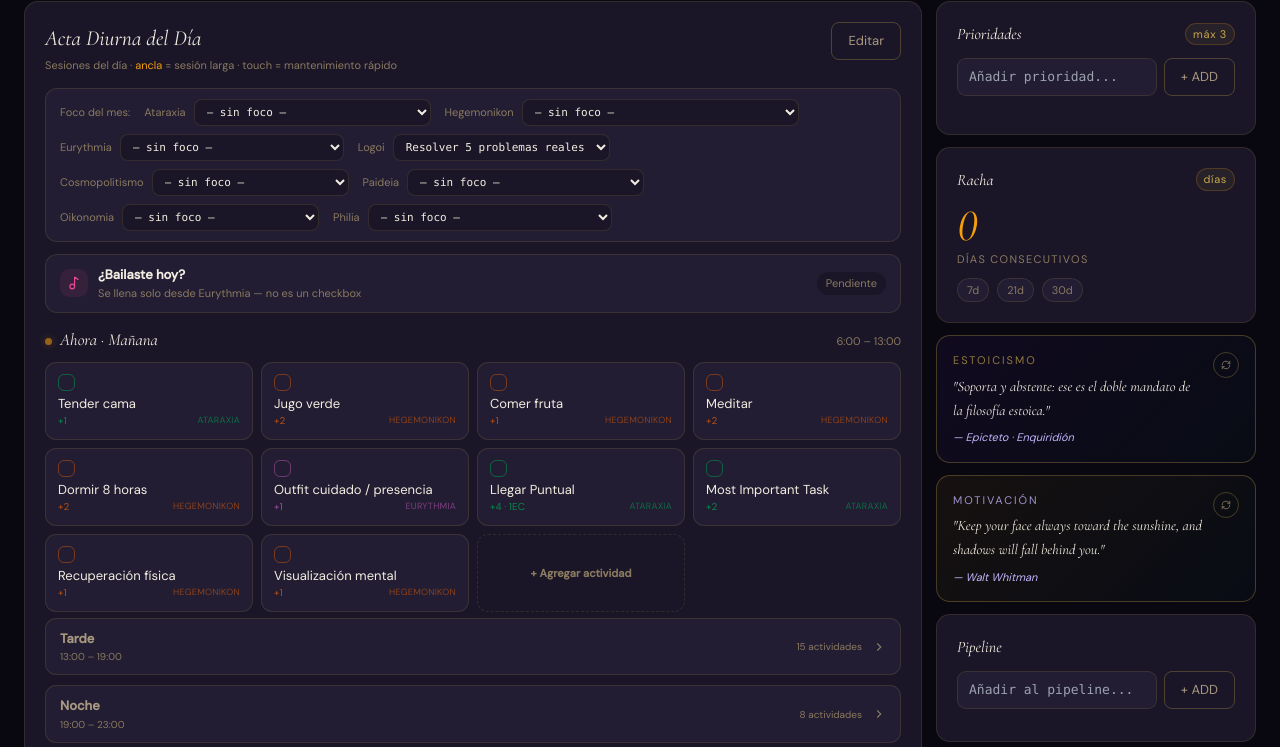
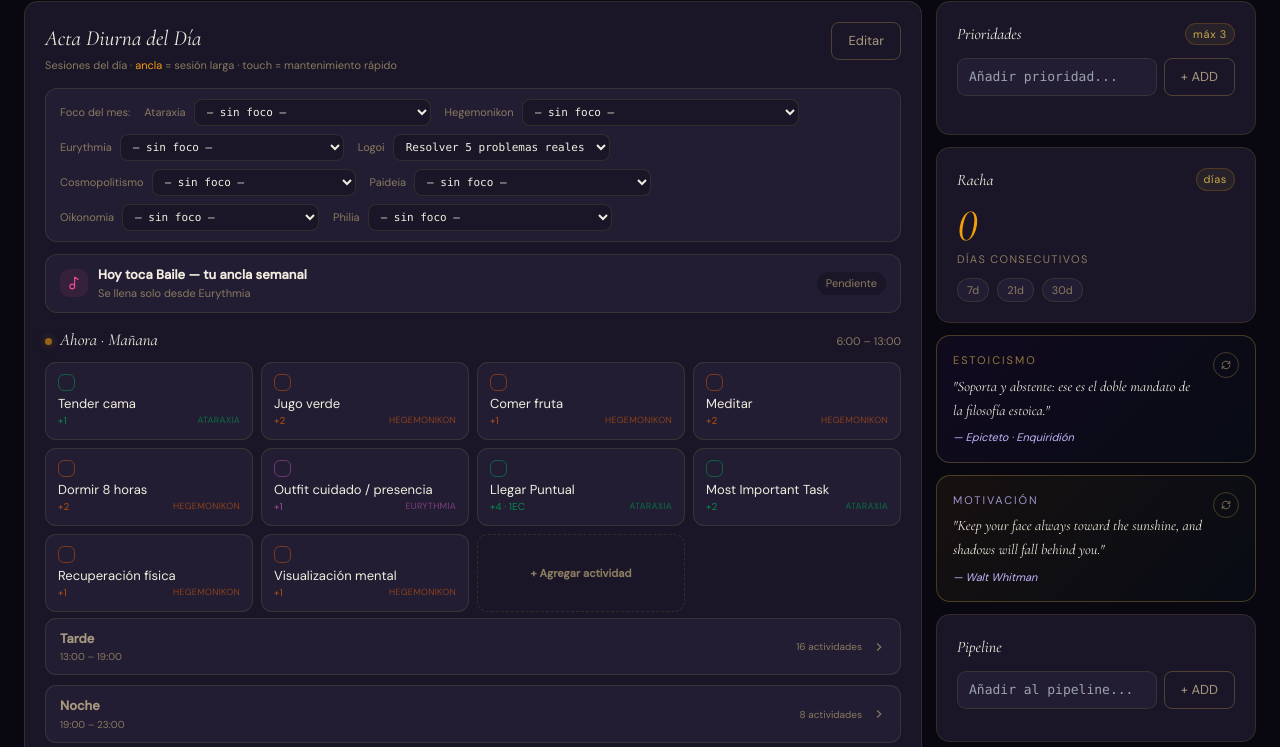
Before and after one commit to SupremoGio/eudaimonia, a Flask app: page /actividades/ in a window 1280 px wide. Shown: the part 483-1230 px from the top of the page. Run offline with Flask 3, Linux system fonts and the light colour scheme; the visitor is signed in with stand-in values (Sample User, id 1); data comes from the database, SQL or seed files in the repository; data that the repository does not hold is empty; some libraries are stand-ins or nearby versions.

Commit message:
Fase 3: anclas semanales rotativas + card de Eurythmia dinámico (#40)
Confirmé el estado de Fases 1 y 2 (ambas en producción) antes de aplicar
esto. También corrijo una premisa del prompt: el checklist diario manual
NUNCA excluyó sábado/domingo — esa exclusión solo aplica al sistema aparte
de bloques Sábado Reset/Domingo Strategy (rutina_bloques). El checklist de
activity_defs siempre estuvo disponible los 7 días, así que no había
conflicto real que resolver, solo confirmar.

- Columna days_of_week en activity_defs (CSV mon/tue/.../sun, NULL = todos
  los días). 4 anclas semanales nuevas: CCNA/Programación (lun/mié/vie),
  Inglés (lun/jue), Francés (mar/vie), Leer psicología — sesión profunda
  (dom). Baile NO es una fila nueva: su ancla es eurythmia_session, que ya
  existía desde Fase 1 — solo agrego el calendario (martes/sábado) para el
  copy del card pasivo.
- get_active_grouped() excluye del checklist las anclas cuyo día no es hoy;
  get_active_flat() (validación de log) NO filtra por día — loguear una
  ancla fuera de su día programado sigue permitido y cuenta para el tier,
  por si el usuario genuinamente la hizo distinto ese día.
- get_daily_classification() aplica el mismo filtro de elegibilidad-hoy a
  anchor_defs/touch_defs (denominadores) para que "cuántas anclas hay hoy"
  refleje lo que realmente se ve ese día — los logs ya hechos siguen
  contando en el numerador aunque no fueran su día.
- Card "¿Bailaste hoy?" con 4 estados server-side (día-ancla × registrado):
  proactivo si toca hoy y falta, celebratorio si toca y ya se hizo, neutral
  si no tocaba, "extra" si no tocaba pero se hizo igual. Sigue siendo
  100% pasivo, sin checkbox.

Probado: migración (52 activity_defs), filtrado por día verificado contra
las 7 combinaciones del calendario (coincide exacto con el prompt), log
fuera de horario sigue contando para el tier, las 4 variantes del card de
Eurythmia, y visual en navegador (Playwright) sin errores de consola.


Claude-Session: https://claude.ai/code/session_01CG3eRD1foFr8zTJmbfobkh

Co-authored-by: Claude <noreply@anthropic.com>

```diff
--- a/gio_v3/database.py
+++ b/gio_v3/database.py
@@ -1927,6 +1927,34 @@ def init_db():
             ]
         )
 
+        # ── ACTA DIURNA Fase 3 — anclas semanales rotativas ─────────────────────
+        # days_of_week: CSV de mon/tue/wed/thu/fri/sat/sun, NULL = todos los días
+        # (comportamiento por default de todo lo sembrado en Fases 1-2). Estas
+        # anclas SÍ ocurren en fin de semana — no chocan con nada porque el
+        # checklist diario manual nunca excluyó sábado/domingo (esa exclusión
+        # solo aplica al sistema aparte de bloques Sábado Reset/Domingo Strategy).
+        # Baile no tiene fila aquí: su "ancla" es eurythmia_session ya existente,
+        # ver EURYTHMIA_ANCLA_DAYS en modules/actividades/routes.py.
+        try:
+            ad_cols2 = [r["name"] for r in db.execute("PRAGMA table_info(activity_defs)").fetchall()]
+            if "days_of_week" not in ad_cols2:
+                db.execute("ALTER TABLE activity_defs ADD COLUMN days_of_week TEXT")
+                db.commit()
+        except Exception as e:
+            print(f"[DB] activity_defs days_of_week migration warning: {e}")
+
+        db.executemany(
+            """INSERT OR IGNORE INTO activity_defs
+               (key, label, cat, pts, ec, tier, session, pillar, type, cadence, days_of_week, active, hidden, custom, sort_order)
+               VALUES (?,?,?,?,?,?,?,?,?,?,?,1,0,0,?)""",
+            [
+                ("ancla_ccna_prog",  "CCNA / Programación — sesión profunda", "Programación", 8, 3, "alto", "afternoon", "logoi",   "ancla", "daily", "mon,wed,fri", 16),
+                ("ancla_ingles",     "Inglés — sesión profunda",              "Idiomas",       6, 2, "alto", "afternoon", "cosmo",   "ancla", "daily", "mon,thu",     17),
+                ("ancla_frances",    "Francés — sesión profunda",             "Idiomas",       6, 2, "alto", "afternoon", "cosmo",   "ancla", "daily", "tue,fri",     18),
+                ("ancla_leer_psico", "Leer psicología — sesión profunda",     "Paideia",       6, 2, "alto", "night",     "paideia", "ancla", "daily", "sun",         9),
+            ]
+        )
+
         db.commit()
   except Exception as e:
     print(f"[DB] init_db error (app seguirá iniciando): {e}")
--- a/gio_v3/modules/actividades/activity_defs.py
+++ b/gio_v3/modules/actividades/activity_defs.py
@@ -13,6 +13,22 @@ SESSIONS = ("morning", "afternoon", "night", "any")
 PILLARS  = ("logoi", "paideia", "cosmo", "hege", "eury", "atar", "oiko", "philia")
 TYPES    = ("ancla", "touch", "ocasional")
 CADENCES = ("daily", "weekly")
+DAY_CODES = ("mon", "tue", "wed", "thu", "fri", "sat", "sun")
+
+
+def weekday_code(d=None):
+    """mon/tue/.../sun para hoy (o la fecha dada) — locale-independiente,
+    a diferencia de strftime('%a')."""
+    d = d or today_date()
+    return DAY_CODES[d.weekday()]
+
+
+def eligible_today(row, wd=None):
+    """True si el item no tiene days_of_week (todos los días) o si hoy está
+    en su lista — usado para anclas semanales rotativas (Fase 3)."""
+    wd = wd or weekday_code()
+    dow = row["days_of_week"]
+    return (not dow) or (wd in dow.split(","))
 
 
 def _slugify(label):
@@ -62,8 +78,10 @@ def _as_dict(row, focus_map):
 
 
 def get_active_grouped():
-    """Actividades activas, visibles (no ocultas), agrupadas por sesión + ocasional."""
+    """Actividades activas, visibles (no ocultas) y elegibles hoy (respeta
+    days_of_week de las anclas semanales rotativas), agrupadas por sesión."""
     focus_map = get_pillar_focus_map()
+    wd = weekday_code()
     with get_db() as db:
         rows = db.execute(
             "SELECT * FROM activity_defs WHERE active=1 AND hidden=0 ORDER BY sort_order, label"
@@ -71,6 +89,8 @@ def get_active_grouped():
     grouped = {s: [] for s in SESSIONS}
     occasional = []
     for r in rows:
+        if not eligible_today(r, wd):
+            continue
         item = _as_dict(r, focus_map)
         if item["type"] == "ocasional":
             occasional.append(item)
--- a/gio_v3/modules/actividades/routes.py
+++ b/gio_v3/modules/actividades/routes.py
@@ -30,6 +30,12 @@ SESSION_META = {
 }
 
 
+# Días en que Baile es la ancla semanal (sesión profunda) — ver calendario
+# de Fase 3. No es una fila de activity_defs: el card pasivo de Eurythmia
+# solo cambia de copy según esto, sigue leyendo eurythmia_session tal cual.
+EURYTHMIA_ANCLA_DAYS = {"tue", "sat"}
+
+
 def get_eurythmia_today():
     with get_db() as db:
         row = db.execute(
@@ -37,6 +43,18 @@ def get_eurythmia_today():
             (today_str(),)
         ).fetchone()
     return row is not None
+
+
+def get_eurythmia_card():
+    done      = get_eurythmia_today()
+    ancla_day = adefs.weekday_code() in EURYTHMIA_ANCLA_DAYS
+    if ancla_day and not done:
+        return {"title": "Hoy toca Baile — tu ancla semanal", "subtitle": "Se llena solo desde Eurythmia", "badge": "Pendiente", "done": False}
+    if ancla_day and done:
+        return {"title": "Baile completado hoy", "subtitle": "Ancla semanal cumplida", "badge": "Hecho", "done": True}
+    if not ancla_day and not done:
+        return {"title": "¿Bailaste hoy?", "subtitle": "No era tu día ancla, pero cuenta si lo hiciste", "badge": "Opcional", "done": False}
+    return {"title": "Bailaste hoy", "subtitle": "Extra — no era tu ancla", "badge": "Extra", "done": True}
 
 
 # ── Helpers ───────────────────────────────────────────────────────────────────
@@ -150,6 +168,7 @@ def build_acta_diurna_context():
         "pillar_focus":    adefs.get_pillar_focus_map(),
         "foco_candidates": foco_candidates,
         "eurythmia_done":  get_eurythmia_today(),
+        "eurythmia_card":  get_eurythmia_card(),
     }
 
 
@@ -176,6 +195,7 @@ def index():
         pillar_focus  = ctx["pillar_focus"],
         foco_candidates = ctx["foco_candidates"],
         eurythmia_done= ctx["eurythmia_done"],
+        eurythmia_card= ctx["eurythmia_card"],
         sat_acts      = sat_acts,
         sun_acts      = sun_acts,
         cats          = ACTIVITY_CATEGORIES,
@@ -218,6 +238,7 @@ def today_status():
         'pillar_focus':    ctx["pillar_focus"],
         'foco_candidates': ctx["foco_candidates"],
         'eurythmia_done':  ctx["eurythmia_done"],
+        'eurythmia_card':  ctx["eurythmia_card"],
         'xp': {'today': xp_today, 'week': xp_week, 'month': xp_month},
         'streak': engine.get_gamification_streak(),
         'classification': engine.get_daily_classification(today),
--- a/gio_v3/modules/gamification/engine.py
+++ b/gio_v3/modules/gamification/engine.py
@@ -288,8 +288,14 @@ def _is_recovery_week(d):
 
 def get_daily_classification(date_str=None):
     today    = date_str or today_str()
+    d_obj    = date.fromisoformat(today)
     defs     = adefs.get_active_flat()
-    recovery = _is_recovery_week(date.fromisoformat(today))
+    recovery = _is_recovery_week(d_obj)
+    # Anclas semanales rotativas (Fase 3): solo cuentan en el denominador del
+    # día si están programadas para ese día de la semana — evita que una
+    # ancla de otro día (ej. Francés en lunes) infle "cuántas anclas hay hoy".
+    wd_today       = adefs.DAY_CODES[d_obj.weekday()]
+    defs_today = {k: v for k, v in defs.items() if adefs.eligible_today(v, wd_today)}
 
     with get_db() as db:
         total_xp = db.execute(
@@ -311,12 +317,12 @@ def get_daily_classification(date_str=None):
     # Harma queda fuera de la cobertura de Diamante a propósito (no es uno de los 8 pilares)
     pillars_today &= set(adefs.PILLARS)
 
-    anchor_defs  = [d for d in defs.values() if d["effective_type"] == "ancla"]
+    anchor_defs  = [d for d in defs_today.values() if d["effective_type"] == "ancla"]
     anchors_done = sum(1 for d in done_today if d["effective_type"] == "ancla")
     # Los touches cadence='weekly' (ej. tiempo de calidad, networking) no se
     # exigen a diario — no cuentan en el % de touches del día, solo dan XP/EC
     # y cobertura de pilar cuando se registran.
-    touch_defs   = [d for d in defs.values() if d["effective_type"] == "touch" and d.get("cadence", "daily") == "daily"]
+    touch_defs   = [d for d in defs_today.values() if d["effective_type"] == "touch" and d.get("cadence", "daily") == "daily"]
     touches_done = sum(1 for d in done_today if d["effective_type"] == "touch" and d.get("cadence", "daily") == "daily")
 
     gold_pct         = 0.35 if recovery else 0.5
--- a/gio_v3/templates/actividades/index.html
+++ b/gio_v3/templates/actividades/index.html
@@ -474,14 +474,14 @@
       </div>
       {% endif %}
 
-      <!-- Eurythmia — recordatorio pasivo -->
-      <div class="eury-card {% if eurythmia_done %}done{% endif %}">
+      <!-- Eurythmia — recordatorio pasivo, copy varía si hoy es día-ancla de Baile -->
+      <div class="eury-card {% if eurythmia_card.done %}done{% endif %}">
         <div class="eic"><i data-lucide="music-2" style="width:14px;height:14px;"></i></div>
         <div class="etxt">
-          <div class="et1">¿Bailaste hoy?</div>
-          <div class="et2">{% if eurythmia_done %}Sesión registrada hoy{% else %}Se llena solo desde Eurythmia — no es un checkbox{% endif %}</div>
+          <div class="et1">{{ eurythmia_card.title }}</div>
+          <div class="et2">{{ eurythmia_card.subtitle }}</div>
         </div>
-        <span class="estatus">{{ 'Hecho' if eurythmia_done else 'Pendiente' }}</span>
+        <span class="estatus">{{ eurythmia_card.badge }}</span>
       </div>
 
       <!-- AHORA -->
```
Also changed, not shown: gio_v3/static/js/eu-screens.jsx (+8 -6 lines), gio_v3/static/js/eu-bundle.js.
